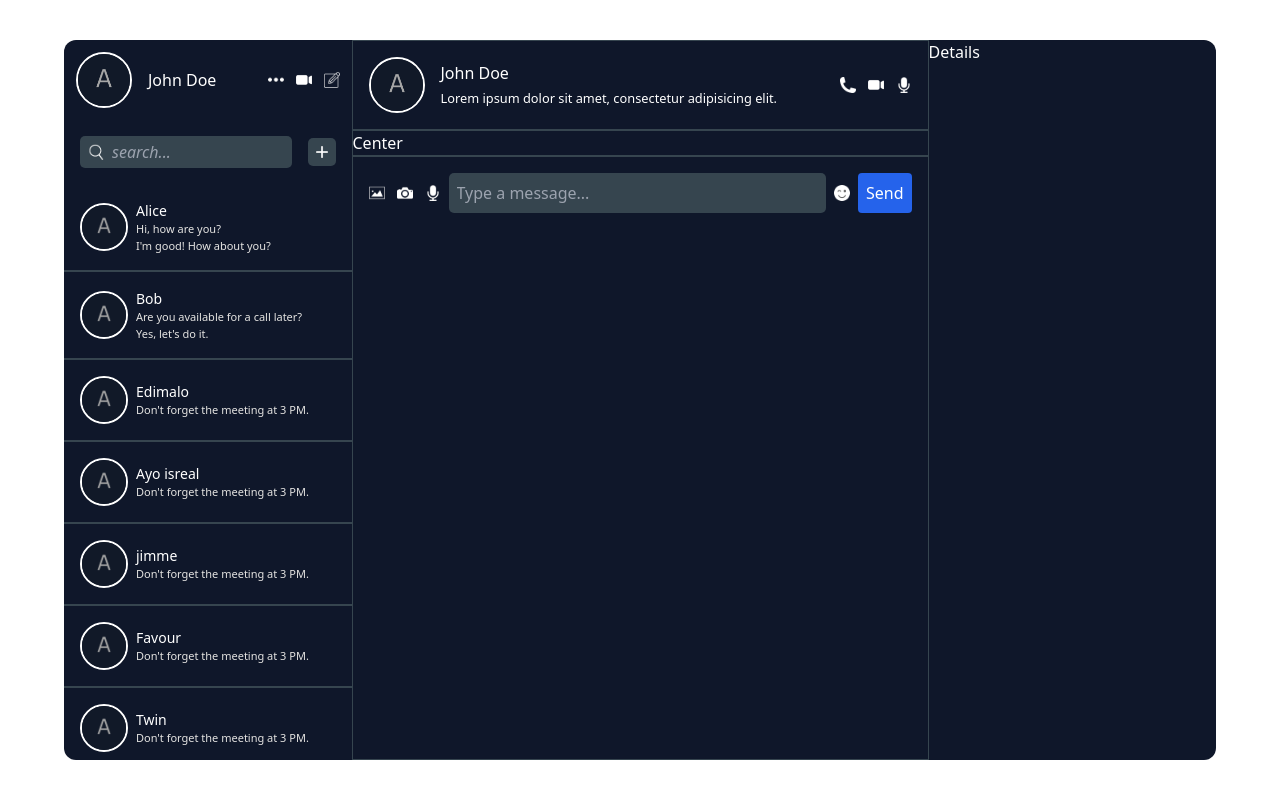
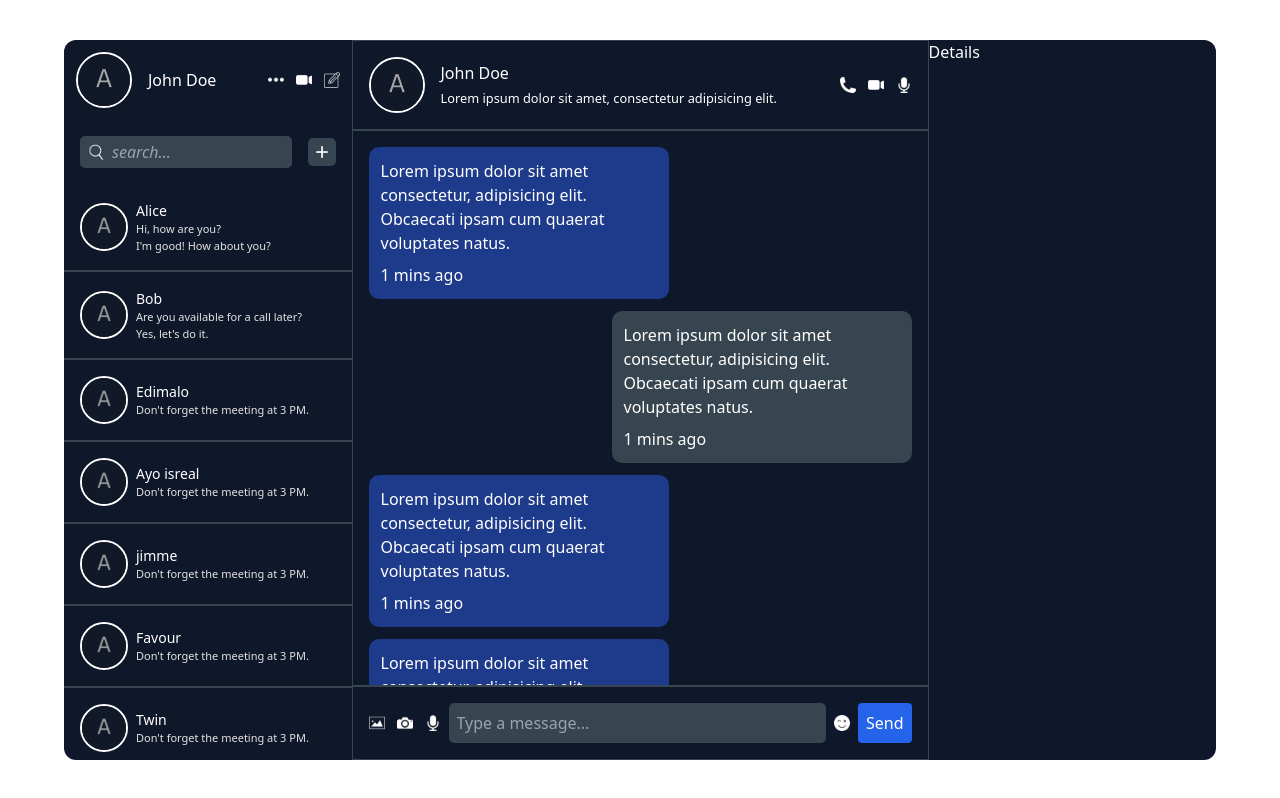
Before and after one commit to Cleve-keem/chat-app, a React (Vite) app: page / in a window 1280 px wide. Built offline with nearby package versions, Linux system fonts and the light colour scheme.

Commit message:
updating

```diff
--- a/src/App.jsx
+++ b/src/App.jsx
@@ -12,4 +12,4 @@ function App() {
   )
 }
 
-export default App
+export default App;
--- a/src/Components/Chat.jsx
+++ b/src/Components/Chat.jsx
@@ -22,7 +22,7 @@ function Chat(){
     }
 
     return (
-        <div className="chat flex-2 h-full border border-[#36454f]">
+        <div className="chat flex flex-col flex-2 border border-[#36454f]">
             <div className="top flex items-center justify-between p-4 border-b-2 border-[#36454f]">
                 <div className="user flex items-center gap-4">
                     <img className="w-14 rounded-full border-2 border-white object-cover" src="avatar.png" alt="user avatar" />
@@ -33,8 +33,37 @@ function Chat(){
                 </div>
                 <IconList icons={topIcons} />
             </div>
-            <div className="center">Center</div>
-            <div className="bottom relative flex items-center justify-between border-t-2 border-[#36454f] gap-2 p-4 m-auto">
+
+            {/* The cneter section of the chat */}
+            <div className="center p-4 flex flex-col overflow-y-scroll no-scrollbar gap-3">
+                <div className="text w-[300px] bg-blue-900 p-3 rounded-[10px] flex flex-col gap-2">
+                    <div>Lorem ipsum dolor sit amet consectetur, adipisicing elit. Obcaecati ipsam cum quaerat voluptates natus.</div>
+                    <div>1 mins ago</div>
+                </div>
+                <div className="text own w-[300px] bg-blue-900 p-3 rounded-[10px] flex flex-col gap-2">
+                    <p>Lorem ipsum dolor sit amet consectetur, adipisicing elit. Obcaecati ipsam cum quaerat voluptates natus.</p>
+                    <span>1 mins ago</span>
+                </div>
+                <div className="text w-[300px] bg-blue-900 p-3 rounded-[10px] flex flex-col gap-2">
+                    <p>Lorem ipsum dolor sit amet consectetur, adipisicing elit. Obcaecati ipsam cum quaerat voluptates natus.</p>
+                    <span>1 mins ago</span>
+                </div>
+                <div className="text w-[300px] bg-blue-900 p-3 rounded-[10px] flex flex-col gap-2">
+                    <div>Lorem ipsum dolor sit amet consectetur, adipisicing elit. Obcaecati ipsam cum quaerat voluptates natus.</div>
+                    <div>1 mins ago</div>
+                </div>
+                <div className="text own w-[300px] bg-blue-900 p-3 rounded-[10px] flex flex-col gap-2">
+                    <p>Lorem ipsum dolor sit amet consectetur, adipisicing elit. Obcaecati ipsam cum quaerat voluptates natus.</p>
+                    <span>1 mins ago</span>
+                </div>
+                <div className="text w-[300px] bg-blue-900 p-3 rounded-[10px] flex flex-col gap-2">
+                    <p>Lorem ipsum dolor sit amet consectetur, adipisicing elit. Obcaecati ipsam cum quaerat voluptates natus.</p>
+                    <span>1 mins ago</span>
+                </div>
+            </div>
+
+            {/* bottom section of the chat app */}
+            <div className="bottom flex items-center justify-between border-t-2 border-[#36454f] gap-2 p-4 mt-auto">
                 <IconList icons={bottomLeftIcons} />
                 <input
                     type="text"
--- a/src/Components/Reuseable/IconList.jsx
+++ b/src/Components/Reuseable/IconList.jsx
@@ -1,9 +1,9 @@
-function IconList({icons}){
+function IconList({icons, onClick}){
     return(
         <ul className="flex gap-3">
             {icons.map((icon, index) => (
                 <li
-                    className=""
+                    onClick={onClick}
                     key={index}>
                     <img className="w-4" src={icon} alt="" />
                 </li>
--- a/src/index.css
+++ b/src/index.css
@@ -15,3 +15,8 @@ body{
   -ms-overflow-style: none; /* IE and Edge */
   scrollbar-width: none;
 }
+
+.own{
+  align-self: end;
+  background-color: #36454f;
+}
```
